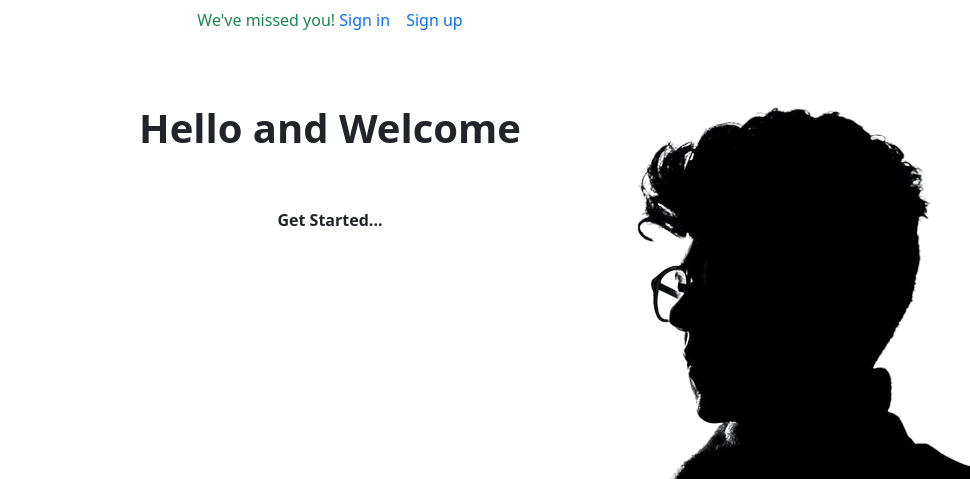
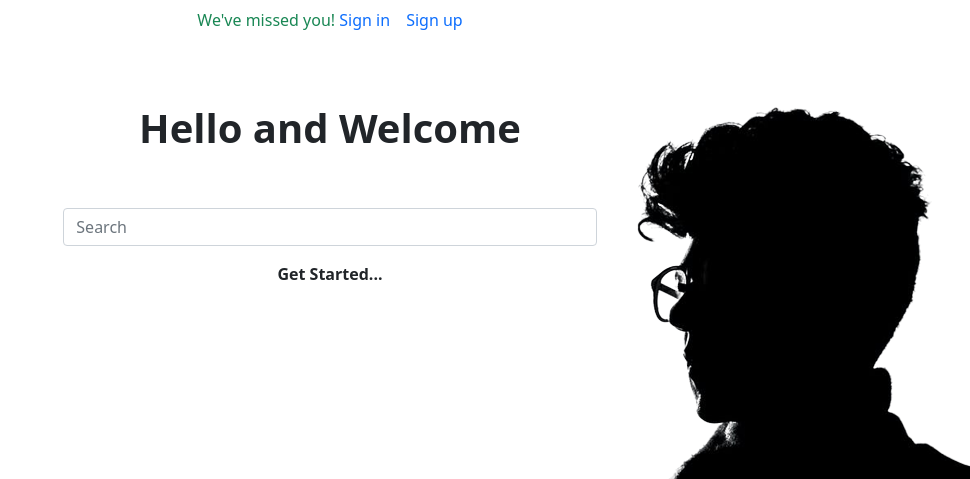
Before and after one commit to codingGee/projects, a Django app: page / in a window 1280 px wide. Shown: the top 479 px of the page, without its empty margins (310-1280 px from the left). Run offline with Django 3.2, Linux system fonts and the light colour scheme; some libraries are stand-ins or nearby versions.

Commit message:
added search functionalities on books home page

```diff
--- a/bookmark/templates/index.html
+++ b/bookmark/templates/index.html
@@ -21,6 +21,14 @@
   <div class="d-flex justify-content-center m-5 ">
     <h1 class="fw-bolder text-sm-success">Hello and Welcome</h1>
   </div>
+  <div class="d-flex justify-content-center">
+    <div class="col-lg-5">
+      <form class="form-inline mt-2 mt-md-0" action="{% url 'books:search-results' %}" method="get">
+        <input name="q" class="form-control mr-sm-2" type="text" placeholder="Search"
+        aria-label="Search">
+      </form>
+    </div>
+  </div>
   <div class="d-flex justify-content-center mt-3">
     <strong class="text-sm-success">Get Started...</strong>
   </div>
--- a/books/urls.py
+++ b/books/urls.py
@@ -1,10 +1,11 @@
 from django.urls import path
-from .views import BookListView, BookDetailView
+from .views import BookListView, BookDetailView, SearchResultListView
 
 
 app_name = 'books'
 
 urlpatterns = [
     path('', BookListView.as_view(), name='book-list'),
-    path('<uuid:pk>', BookDetailView.as_view(), name="book-detail")
+    path('<uuid:pk>', BookDetailView.as_view(), name="book-detail"),
+    path('search/', SearchResultListView.as_view(), name="search-results"),
 ]
```
Also changed, not shown: books/templates/books/search-results.html (added, +20 -0 lines), books/views.py (+14 -0 lines).
